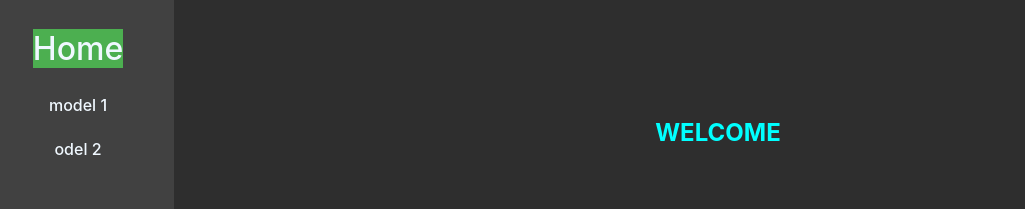
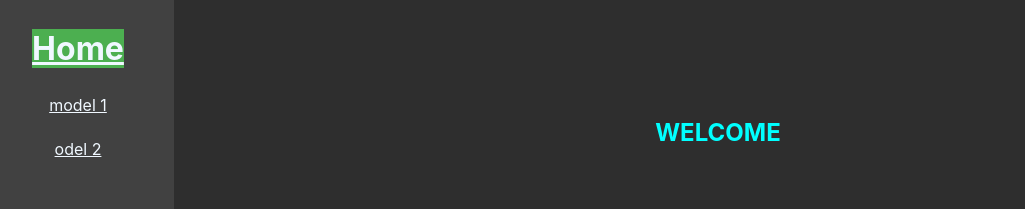
Before and after one commit to kartik-0908/qgpt, a React (Vite) app: page / in a window 1280 px wide. Shown: the top 209 px of the page, without its empty margins (18-1043 px from the left). Built offline with nearby package versions, Linux system fonts and the light colour scheme.

Commit message:
modified:   src/index.css

```diff
--- a/src/index.css
+++ b/src/index.css
@@ -13,10 +13,7 @@
   -moz-osx-font-smoothing: grayscale;
 }
 
-a {
-  font-weight: 500;
-  text-decoration: inherit;
-}
+
 
 * {
   margin: 0;
```
